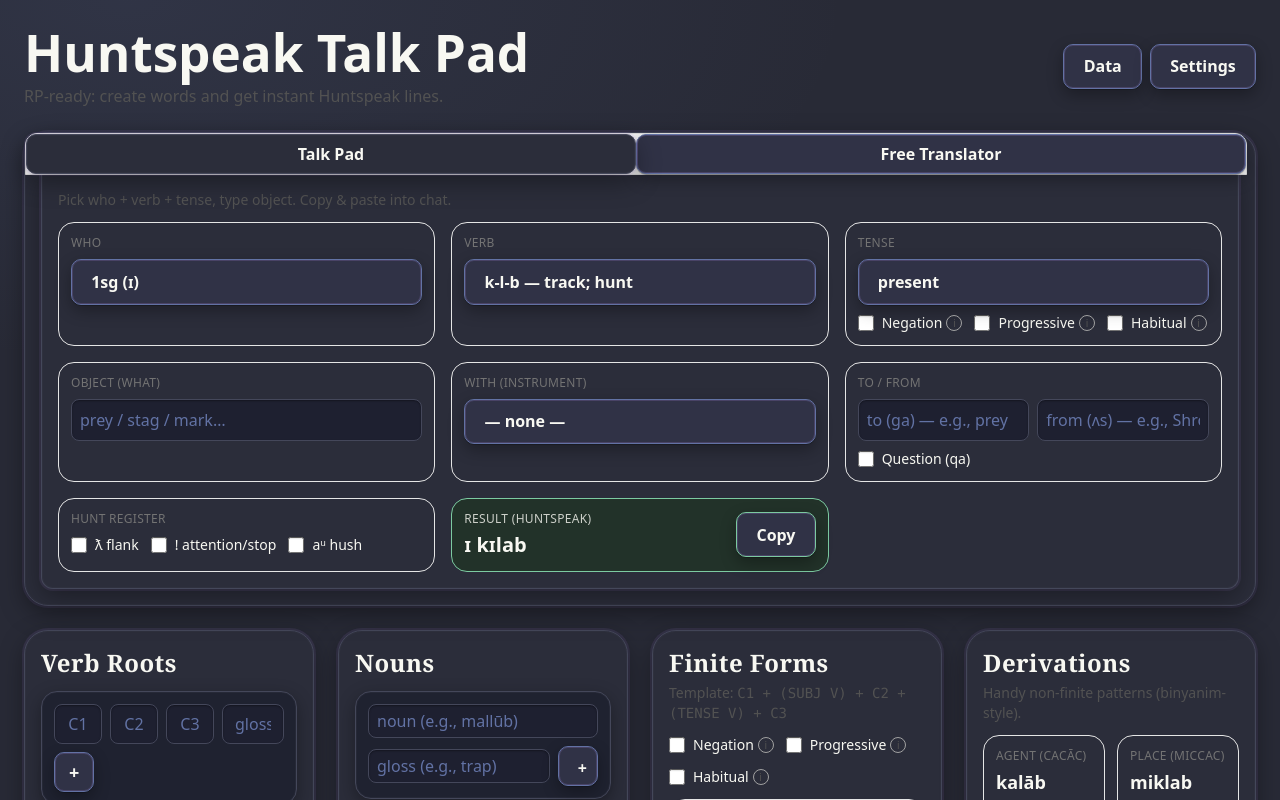
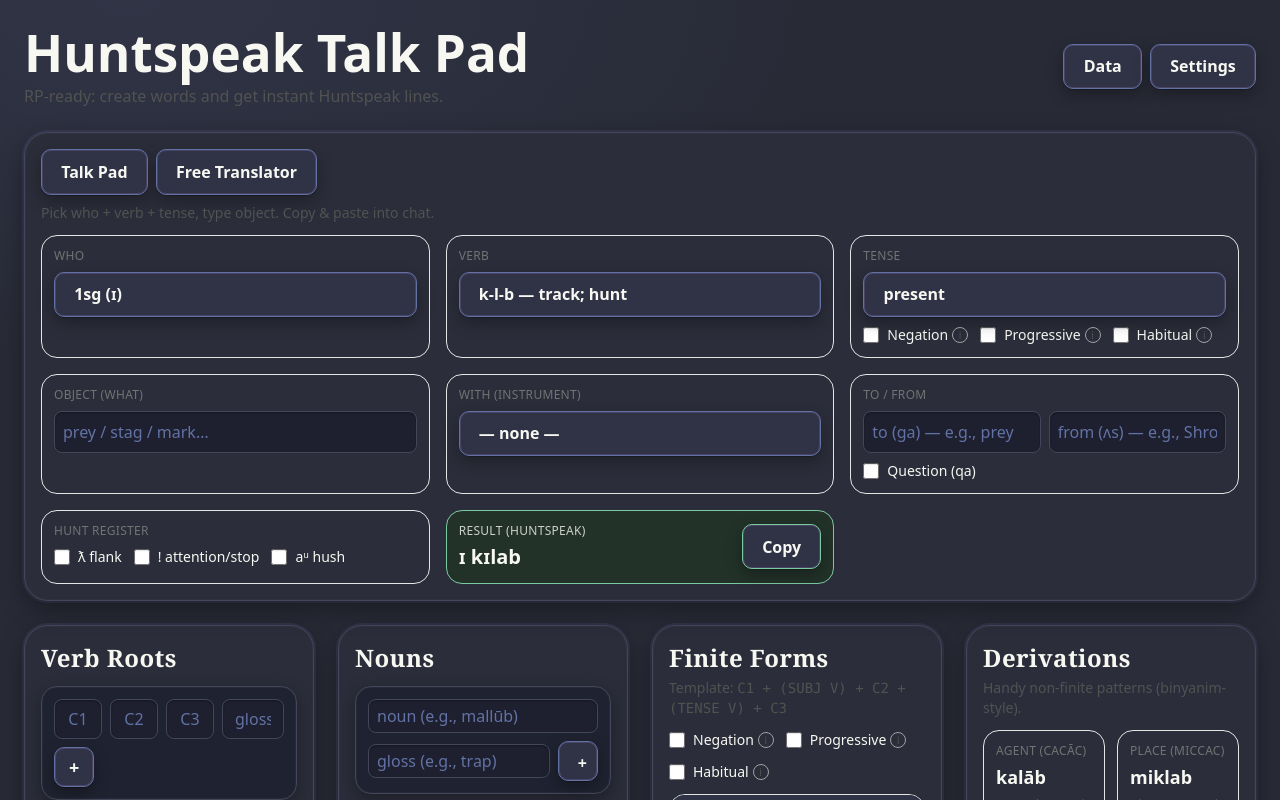
Before and after one commit to L1ghth0us3/Moontalk, a React (Vite) app: page / in a window 1280 px wide. Shown: the top 800 px of the page. Built offline with nearby package versions, Linux system fonts and the light colour scheme.

Commit message:
revert(ui): restore simple two-button composer tabs; remove FolderTabs usage

```diff
--- a/src/HuntspeakTalkPad.tsx
+++ b/src/HuntspeakTalkPad.tsx
@@ -7,7 +7,6 @@ import TalkPad from "./components/TalkPad";
 import RenderDerivations from "./components/Derivations";
 import FreeTranslator from "./components/FreeTranslator";
 import { useLocalStorageState, LS_KEYS } from "./lib/storage";
-import FolderTabs from "./components/ui/FolderTabs";
 import FiniteForms from "./components/FiniteForms";
 
 /**
@@ -136,21 +135,30 @@ export default function HuntspeakTalkPad(){
         </div>
       </header>
 
-      {/* Sticky composer: FolderTabs wraps Talk Pad and Translator */}
+      {/* Sticky composer: simple two-button tabs */}
       <div className="sticky top-2 z-30">
-        <FolderTabs
-          value={composerTab}
-          onChange={setComposerTab}
-          rightActions={composerTab==='talk' ? <TalkPadCollapse /> : null}
-          panelClassName="fantasy-card"
-          className="rounded-3xl border border-neutral-200 shadow-sm fantasy-card p-4"
-        >
+        <section className="rounded-3xl border border-neutral-200 p-4 shadow-sm fantasy-card">
+          <div className="flex items-center justify-between mb-2">
+            <div role="tablist" aria-label="Composer" className="flex items-center gap-2">
+              <button
+                aria-pressed={composerTab==='talk'}
+                className={`px-3 py-2 rounded-xl border transition ${composerTab==='talk' ? 'ring-2 ring-blue-300 border-blue-500 font-semibold' : 'border-neutral-300 hover:bg-neutral-50'}`}
+                onClick={()=>setComposerTab('talk')}
+              >Talk Pad</button>
+              <button
+                aria-pressed={composerTab==='translator'}
+                className={`px-3 py-2 rounded-xl border transition ${composerTab==='translator' ? 'ring-2 ring-blue-300 border-blue-500 font-semibold' : 'border-neutral-300 hover:bg-neutral-50'}`}
+                onClick={()=>setComposerTab('translator')}
+              >Free Translator</button>
+            </div>
+            {composerTab==='talk' && (<TalkPadCollapse />)}
+          </div>
           {composerTab==='talk' ? (
             <TalkPadBody />
           ) : (
             <FreeTranslator roots={roots} nouns={nouns} showCollapse={showCollapse} />
           )}
-        </FolderTabs>
+        </section>
       </div>
 
       {/* Below: Roots, Nouns, Finite Forms, Derivations in one row (responsive) */}
--- a/src/components/ui/FolderTabs.tsx
+++ b/src/components/ui/FolderTabs.tsx
@@ -6,7 +6,11 @@ export interface FolderTabsProps {
   value: TabKey;
   onChange: (next: TabKey) => void;
   rightActions?: React.ReactNode;
-  panelClassName?: string;
+  /**
+   * Background class for the active tab and the panel body (e.g., 'bg-white' or theme card bg).
+   * Keep borders separate to avoid double outlines between tab and panel.
+   */
+  panelBgClass?: string;
   className?: string;
   children: React.ReactNode;
 }
@@ -19,7 +23,7 @@ export interface FolderTabsProps {
  * - Optional rightActions aligned to far right of the track.
  * - Panel background matches active tab; no top border (seamless join).
  */
-export default function FolderTabs({ value, onChange, rightActions, panelClassName = "bg-white", className = "", children }: FolderTabsProps){
+export default function FolderTabs({ value, onChange, rightActions, panelBgClass = "bg-white", className = "", children }: FolderTabsProps){
   const tabs: { key: TabKey; label: string }[] = [
     { key: "talk", label: "Talk Pad" },
     { key: "translator", label: "Free Translator" },
@@ -63,11 +67,20 @@ export default function FolderTabs({ value, onChange, rightActions, panelClassNa
 
       {/* Folder tabs on >= sm */}
       <div className="hidden sm:block">
-        <div className="flex items-end" aria-label="Composer" role="tablist" ref={listRef} onKeyDown={onKeyDown}>
-          {/* Track */}
-          <div className="composer-track flex-1 grid grid-cols-2 rounded-t-xl border border-neutral-200 border-b bg-neutral-50 overflow-visible -mx-4 -mt-4">
+        <div
+          className="grid grid-cols-[1fr_1fr_auto] items-end gap-0"
+          aria-label="Composer"
+          role="tablist"
+          ref={listRef}
+          onKeyDown={onKeyDown}
+        >
+          {/* Track (left two columns) */}
+          <div className="col-span-2 rounded-t-xl border border-neutral-200 bg-neutral-50 overflow-visible">
+            <div className="grid grid-cols-2 gap-0">
               {tabs.map((t, idx) => {
                 const active = t.key === value;
+                const isLeft = idx === 0;
+                const isRight = idx === 1;
                 return (
                   <button
                     key={t.key}
@@ -77,10 +90,12 @@ export default function FolderTabs({ value, onChange, rightActions, panelClassNa
                     id={`tab-${t.key}`}
                     tabIndex={focusIndex === idx ? 0 : -1}
                     className={
-                    `h-10 flex items-center justify-center text-center font-medium ${idx===1?"border-l border-neutral-200":""} ` +
+                      `h-10 flex items-center justify-center text-center font-medium ` +
                       (active
-                      ? `relative z-10 -mb-px px-3 rounded-t-xl shadow-sm ${panelClassName} border border-neutral-200 border-b-0`
-                      : `text-neutral-700 hover:bg-neutral-100`)
+                        ? `relative z-10 -mb-px px-3 ${panelBgClass} border border-neutral-200 border-b-0 ` +
+                          (isLeft ? "rounded-tl-xl" : "") + " " + (isRight ? "rounded-tr-xl" : "")
+                        : `text-neutral-700 border border-transparent hover:bg-neutral-100 ` +
+                          (isLeft ? "rounded-tl-xl" : "") + " " + (isRight ? "rounded-tr-xl" : ""))
                     }
                     onClick={()=>onChange(t.key)}
                     onFocus={()=>setFocusIndex(idx)}
@@ -88,9 +103,11 @@ export default function FolderTabs({ value, onChange, rightActions, panelClassNa
                 );
               })}
             </div>
-          {rightActions && (
-            <div className="ml-2 shrink-0">{rightActions}</div>
-          )}
+            {/* Track bottom divider */}
+            <div className="h-px bg-neutral-200" />
+          </div>
+          {/* Right actions in auto column */}
+          <div className="justify-self-end ml-2">{rightActions}</div>
         </div>
       </div>
 
@@ -99,7 +116,7 @@ export default function FolderTabs({ value, onChange, rightActions, panelClassNa
         role="tabpanel"
         id={`panel-${value}`}
         aria-labelledby={`tab-${value}`}
-        className={`-mt-px rounded-b-xl border border-neutral-200 border-t-0 p-4 ${panelClassName}`}
+        className={`-mt-px rounded-b-xl border border-neutral-200 border-t-0 p-4 ${panelBgClass}`}
       >
         {children}
       </div>
```
Lines whose indentation alone changed are shown as unchanged.
